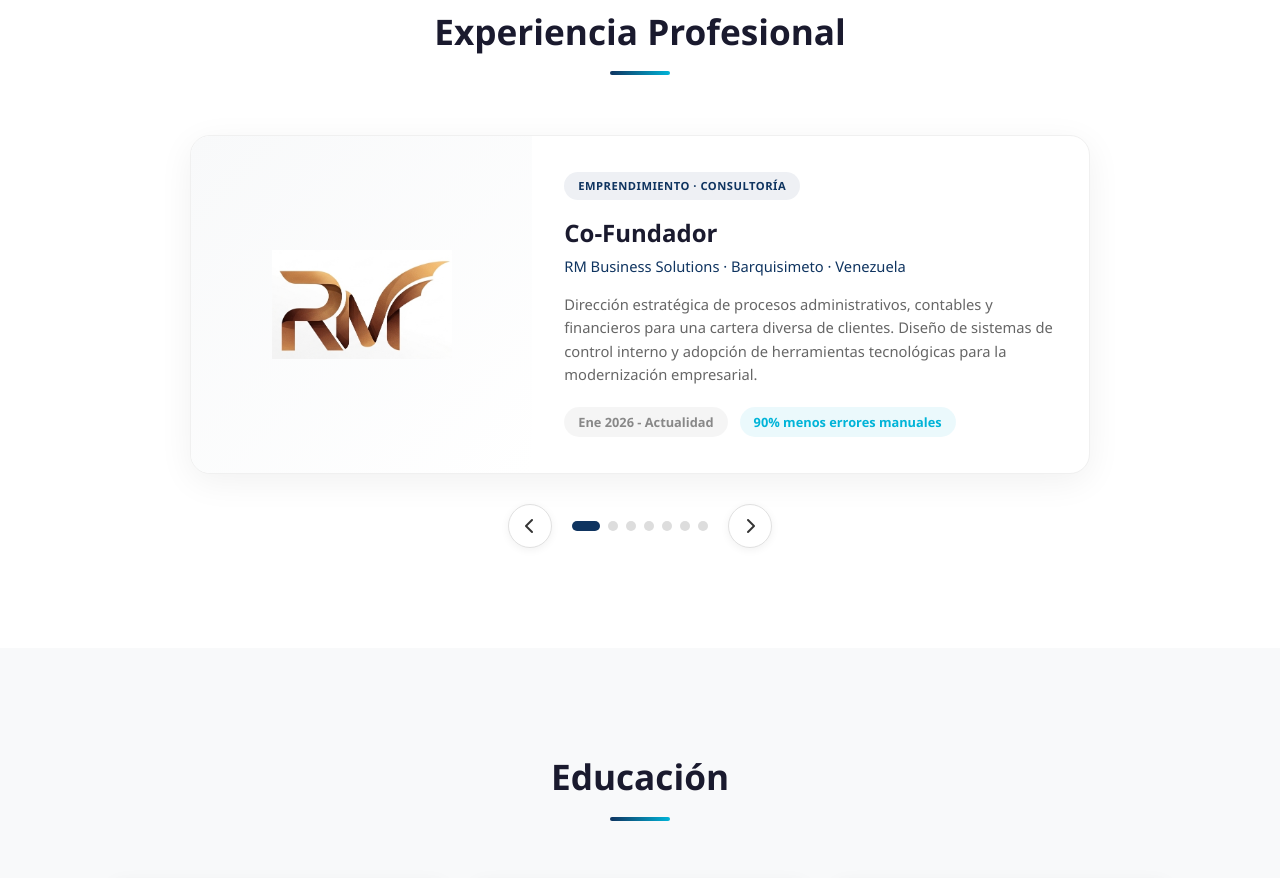
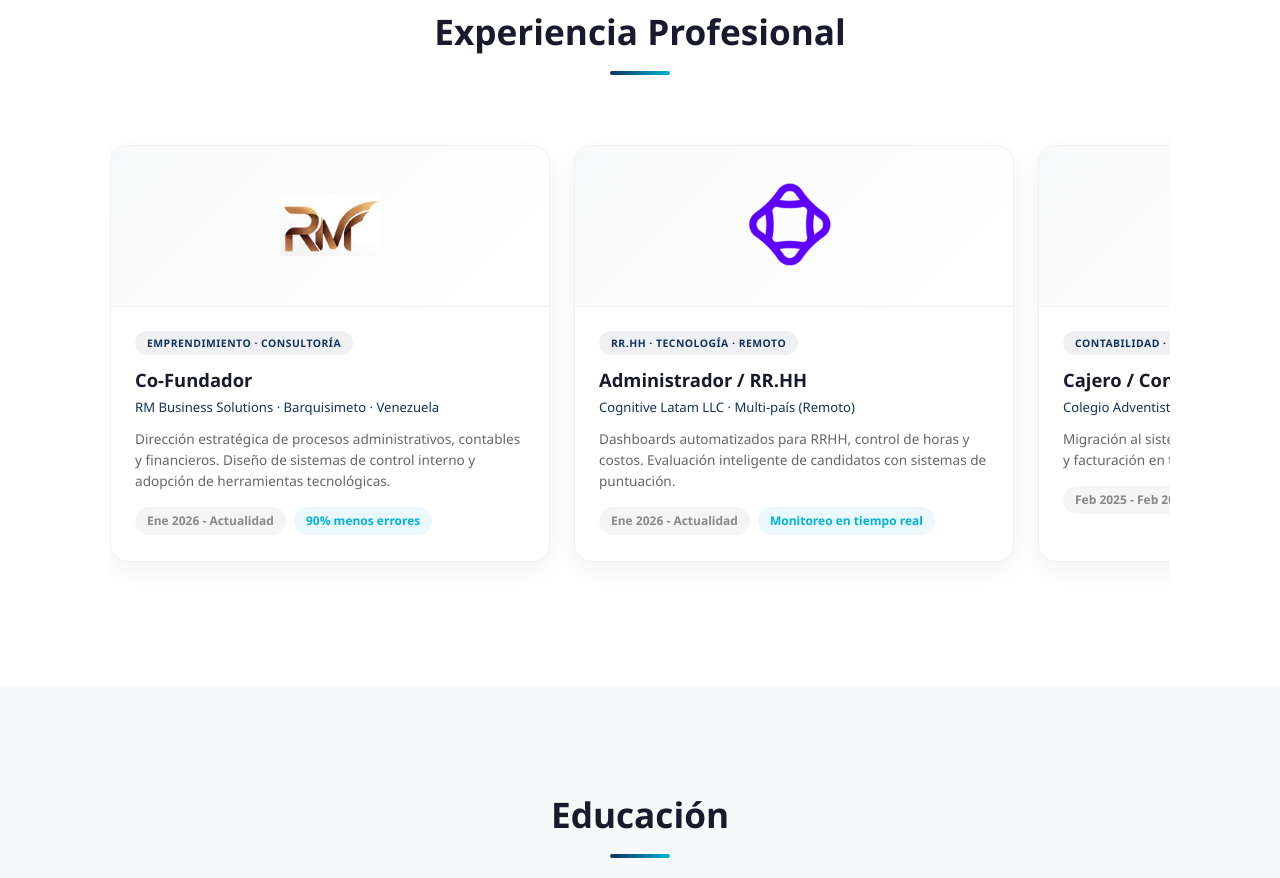
Before and after one commit to richard-silvaa/portfolio, a plain HTML site: page index.html in a window 1280 px wide. Shown: the part 1695-2573 px from the top of the page. Drawn offline with Linux system fonts and the light colour scheme.

Commit message:
Redesign experience as horizontal scroll panels (like certs)

```diff
--- a/index.html
+++ b/index.html
@@ -69,140 +69,120 @@
     <div class="container">
         <h2 class="section-title">Experiencia Profesional</h2>
 
-        <div class="exp-carousel" id="expCarousel">
+        <div class="exp-track">
 
-            <div class="exp-slide">
-                <div class="exp-slide-inner">
-                    <div class="exp-slide-img">
+            <div class="exp-panel">
+                <div class="exp-panel-img">
                     <img src="assets/logos/RM BUSINESS SOLUTIONS.png" alt="RM Business Solutions">
                 </div>
-                    <div class="exp-slide-body">
-                        <span class="exp-slide-tag">EMPRENDIMIENTO · CONSULTORÍA</span>
+                <div class="exp-panel-body">
+                    <span class="exp-panel-tag">EMPRENDIMIENTO · CONSULTORÍA</span>
                     <h3>Co-Fundador</h3>
                     <h4>RM Business Solutions · Barquisimeto · Venezuela</h4>
-                        <p class="exp-slide-desc">Dirección estratégica de procesos administrativos, contables y financieros para una cartera diversa de clientes. Diseño de sistemas de control interno y adopción de herramientas tecnológicas para la modernización empresarial.</p>
-                        <div class="exp-slide-meta">
-                            <span class="exp-slide-date">Ene 2026 - Actualidad</span>
-                            <span class="exp-slide-result">90% menos errores manuales</span>
-                        </div>
+                    <p class="exp-panel-desc">Dirección estratégica de procesos administrativos, contables y financieros. Diseño de sistemas de control interno y adopción de herramientas tecnológicas.</p>
+                    <div class="exp-panel-meta">
+                        <span class="exp-panel-date">Ene 2026 - Actualidad</span>
+                        <span class="exp-panel-result">90% menos errores</span>
                     </div>
                 </div>
             </div>
 
-            <div class="exp-slide">
-                <div class="exp-slide-inner">
-                    <div class="exp-slide-img">
+            <div class="exp-panel">
+                <div class="exp-panel-img">
                     <img src="assets/logos/Cognitive Latam LLC.png" alt="Cognitive Latam LLC">
                 </div>
-                    <div class="exp-slide-body">
-                        <span class="exp-slide-tag">RR.HH · TECNOLOGÍA · REMOTO</span>
+                <div class="exp-panel-body">
+                    <span class="exp-panel-tag">RR.HH · TECNOLOGÍA · REMOTO</span>
                     <h3>Administrador / RR.HH</h3>
-                        <h4>Cognitive Latam LLC · Estados Unidos/ Paraguay/ Argentina/ México/ España (Remoto)</h4>
-                        <p class="exp-slide-desc">Soporte administrativo de RRHH con dashboards automatizados para control de horas, costos y distribución salarial por proyecto. Evaluación automatizada de candidatos con sistemas de puntuación inteligente.</p>
-                        <div class="exp-slide-meta">
-                            <span class="exp-slide-date">Ene 2026 - Actualidad</span>
-                            <span class="exp-slide-result">Monitoreo en tiempo real</span>
-                        </div>
+                    <h4>Cognitive Latam LLC · Multi-país (Remoto)</h4>
+                    <p class="exp-panel-desc">Dashboards automatizados para RRHH, control de horas y costos. Evaluación inteligente de candidatos con sistemas de puntuación.</p>
+                    <div class="exp-panel-meta">
+                        <span class="exp-panel-date">Ene 2026 - Actualidad</span>
+                        <span class="exp-panel-result">Monitoreo en tiempo real</span>
                     </div>
                 </div>
             </div>
 
-            <div class="exp-slide">
-                <div class="exp-slide-inner">
-                    <div class="exp-slide-img">
+            <div class="exp-panel">
+                <div class="exp-panel-img">
                     <img src="assets/logos/Colegio Adventista Florencio Jiménez.jpg" alt="Colegio Adventista Florencio Jiménez">
                 </div>
-                    <div class="exp-slide-body">
-                        <span class="exp-slide-tag">CONTABILIDAD · AUTOMATIZACIÓN</span>
+                <div class="exp-panel-body">
+                    <span class="exp-panel-tag">CONTABILIDAD · AUTOMATIZACIÓN</span>
                     <h3>Cajero / Contador</h3>
-                        <h4>Colegio Adventista Florencio Jiménez · Barquisimeto · Venezuela</h4>
-                        <p class="exp-slide-desc">Migración de registros administrativos al sistema A2. Desarrollo de sistema automatizado de cobranzas y facturación en tiempo real con validación automática de transferencias.</p>
-                        <div class="exp-slide-meta">
-                            <span class="exp-slide-date">Feb 2025 - Feb 2026</span>
-                            <span class="exp-slide-result">98% de precisión contable</span>
-                        </div>
+                    <h4>Colegio Adventista Florencio Jiménez · Barquisimeto</h4>
+                    <p class="exp-panel-desc">Migración al sistema A2. Sistema automatizado de cobranzas y facturación en tiempo real con validación automática.</p>
+                    <div class="exp-panel-meta">
+                        <span class="exp-panel-date">Feb 2025 - Feb 2026</span>
+                        <span class="exp-panel-result">98% de precisión</span>
                     </div>
                 </div>
             </div>
 
-            <div class="exp-slide">
-                <div class="exp-slide-inner">
-                    <div class="exp-slide-img">
+            <div class="exp-panel">
+                <div class="exp-panel-img">
                     <img src="assets/logos/Instituto Universitario Adventista de Venezuela.png" alt="IUAV">
                 </div>
-                    <div class="exp-slide-body">
-                        <span class="exp-slide-tag">CONTABILIDAD · PRESUPUESTOS</span>
+                <div class="exp-panel-body">
+                    <span class="exp-panel-tag">CONTABILIDAD · PRESUPUESTOS</span>
                     <h3>Asistente Contable</h3>
-                        <h4>Instituto Universitario Adventista de Venezuela · Yaracuy · Venezuela</h4>
-                        <p class="exp-slide-desc">Elaboración y control de presupuestos. Coordinación remota de tareas contables. Diseño de formatos de seguimiento operativo adoptados por toda el área administrativa.</p>
-                        <div class="exp-slide-meta">
-                            <span class="exp-slide-date">Dic 2024 - Feb 2025</span>
-                            <span class="exp-slide-result">Modelo adoptado por el equipo</span>
-                        </div>
+                    <h4>IUAV · Yaracuy · Venezuela</h4>
+                    <p class="exp-panel-desc">Elaboración de presupuestos. Diseño de formatos de seguimiento operativo adoptados por toda el área administrativa.</p>
+                    <div class="exp-panel-meta">
+                        <span class="exp-panel-date">Dic 2024 - Feb 2025</span>
+                        <span class="exp-panel-result">Modelo adoptado</span>
                     </div>
                 </div>
             </div>
 
-            <div class="exp-slide">
-                <div class="exp-slide-inner">
-                    <div class="exp-slide-img">
+            <div class="exp-panel">
+                <div class="exp-panel-img">
                     <img src="assets/logos/Instituto Universitario Adventista de Venezuela.png" alt="IUAV">
                 </div>
-                    <div class="exp-slide-body">
-                        <span class="exp-slide-tag">COBRANZAS · FACTURACIÓN</span>
+                <div class="exp-panel-body">
+                    <span class="exp-panel-tag">COBRANZAS · FACTURACIÓN</span>
                     <h3>Cuentas por Cobrar</h3>
-                        <h4>Instituto Universitario Adventista de Venezuela · Yaracuy · Venezuela</h4>
-                        <p class="exp-slide-desc">Emisión y control de facturación electrónica. Gestión estratégica de cobranzas multicanal con recuperación de cartera vía redes sociales y seguimiento personalizado.</p>
-                        <div class="exp-slide-meta">
-                            <span class="exp-slide-date">Sep 2024 - Dic 2024</span>
-                            <span class="exp-slide-result">30% menos días de cobro</span>
-                        </div>
+                    <h4>IUAV · Yaracuy · Venezuela</h4>
+                    <p class="exp-panel-desc">Facturación electrónica. Gestión estratégica de cobranzas multicanal con recuperación de cartera vía redes sociales.</p>
+                    <div class="exp-panel-meta">
+                        <span class="exp-panel-date">Sep 2024 - Dic 2024</span>
+                        <span class="exp-panel-result">30% menos días de cobro</span>
                     </div>
                 </div>
             </div>
 
-            <div class="exp-slide">
-                <div class="exp-slide-inner">
-                    <div class="exp-slide-img">
+            <div class="exp-panel">
+                <div class="exp-panel-img">
                     <img src="assets/logos/Instituto Universitario Adventista de Venezuela.png" alt="IUAV">
                 </div>
-                    <div class="exp-slide-body">
-                        <span class="exp-slide-tag">CAJA · CONCILIACIONES</span>
+                <div class="exp-panel-body">
+                    <span class="exp-panel-tag">CAJA · CONCILIACIONES</span>
                     <h3>Cajero</h3>
-                        <h4>Instituto Universitario Adventista de Venezuela · Yaracuy · Venezuela</h4>
-                        <p class="exp-slide-desc">Gestión de caja chica, arqueos y conciliaciones bancarias nacionales e internacionales. Migración a Google Sheets colaborativos para seguimiento en tiempo real.</p>
-                        <div class="exp-slide-meta">
-                            <span class="exp-slide-date">May 2024 - Sep 2024</span>
-                            <span class="exp-slide-result">Mayor transparencia operativa</span>
-                        </div>
+                    <h4>IUAV · Yaracuy · Venezuela</h4>
+                    <p class="exp-panel-desc">Gestión de caja y conciliaciones bancarias nacionales e internacionales. Migración a Google Sheets colaborativos.</p>
+                    <div class="exp-panel-meta">
+                        <span class="exp-panel-date">May 2024 - Sep 2024</span>
+                        <span class="exp-panel-result">Mayor transparencia</span>
                     </div>
                 </div>
             </div>
 
-            <div class="exp-slide">
-                <div class="exp-slide-inner">
-                    <div class="exp-slide-img">
+            <div class="exp-panel">
+                <div class="exp-panel-img">
                     <img src="assets/logos/Instituto Universitario Adventista de Venezuela.png" alt="IUAV">
                 </div>
-                    <div class="exp-slide-body">
-                        <span class="exp-slide-tag">REPORTES · DIGITALIZACIÓN</span>
+                <div class="exp-panel-body">
+                    <span class="exp-panel-tag">REPORTES · DIGITALIZACIÓN</span>
                     <h3>Prácticas Profesionales</h3>
-                        <h4>Instituto Universitario Adventista de Venezuela · Yaracuy · Venezuela</h4>
-                        <p class="exp-slide-desc">Elaboración de reportes contables y conciliaciones. Implementación de transición de archivos físicos a sistema de gestión documental 100% digital.</p>
-                        <div class="exp-slide-meta">
-                            <span class="exp-slide-date">Ene 2024 - May 2024</span>
-                            <span class="exp-slide-result">Digitalización 100%</span>
-                        </div>
+                    <h4>IUAV · Yaracuy · Venezuela</h4>
+                    <p class="exp-panel-desc">Reportes contables y conciliaciones. Transición de archivos físicos a sistema de gestión documental 100% digital.</p>
+                    <div class="exp-panel-meta">
+                        <span class="exp-panel-date">Ene 2024 - May 2024</span>
+                        <span class="exp-panel-result">Digitalización 100%</span>
                     </div>
                 </div>
             </div>
 
-        </div>
-
-        <div class="exp-carousel-nav">
-            <button class="exp-nav-btn" id="expPrev"><i class="fas fa-chevron-left"></i></button>
-            <div class="exp-dots" id="expDots"></div>
-            <button class="exp-nav-btn" id="expNext"><i class="fas fa-chevron-right"></i></button>
         </div>
 
     </div>
--- a/script.js
+++ b/script.js
@@ -20,7 +20,7 @@ const observer = new IntersectionObserver((entries) => {
     });
 }, { threshold: 0.1 });
 
-document.querySelectorAll('.edu-card, .exp-card, .skill-category, .achievement-item, .contact-card').forEach(el => {
+document.querySelectorAll('.edu-card, .skill-category, .achievement-item, .contact-card').forEach(el => {
     el.style.opacity = '0';
     el.style.transform = 'translateY(30px)';
     el.style.transition = 'opacity 0.6s ease, transform 0.6s ease';
@@ -36,45 +36,3 @@ window.addEventListener('scroll', () => {
         navbar.style.background = 'rgba(26, 26, 46, 0.95)';
     }
 });
-
-// Experience Carousel
-const slides = document.querySelectorAll('.exp-slide');
-const prevBtn = document.getElementById('expPrev');
-const nextBtn = document.getElementById('expNext');
-const dotsContainer = document.getElementById('expDots');
-let currentSlide = 0;
-
-function showSlide(index) {
-    slides.forEach(s => s.classList.remove('active'));
-    const target = Math.max(0, Math.min(index, slides.length - 1));
-    slides[target].classList.add('active');
-    currentSlide = target;
-    updateDots();
-}
-
-function createDots() {
-    dotsContainer.innerHTML = '';
-    slides.forEach((_, i) => {
-        const dot = document.createElement('button');
-        dot.className = 'exp-dot' + (i === 0 ? ' active' : '');
-        dot.addEventListener('click', () => showSlide(i));
-        dotsContainer.appendChild(dot);
-    });
-}
-
-function updateDots() {
-    document.querySelectorAll('.exp-dot').forEach((dot, i) => {
-        dot.classList.toggle('active', i === currentSlide);
-    });
-}
-
-if (slides.length > 0) {
-    createDots();
-    showSlide(0);
-    nextBtn.addEventListener('click', () => {
-        showSlide(currentSlide + 1 < slides.length ? currentSlide + 1 : 0);
-    });
-    prevBtn.addEventListener('click', () => {
-        showSlide(currentSlide - 1 >= 0 ? currentSlide - 1 : slides.length - 1);
-    });
-}
--- a/styles.css
+++ b/styles.css
@@ -283,194 +283,146 @@ body {
     font-weight: 500;
 }
 
-/* Experience Carousel (cognitive.la style) */
-.exp-carousel {
-    max-width: 900px;
-    margin: 0 auto;
+/* Experience Panels (scroll horizontal like certs) */
+.exp-track {
+    display: flex;
+    gap: 24px;
+    overflow-x: auto;
+    scroll-snap-type: x mandatory;
+    -webkit-overflow-scrolling: touch;
+    scrollbar-width: thin;
+    scrollbar-color: #c0c0c0 transparent;
+    padding: 10px 4px 24px;
 }
 
-.exp-slide {
-    display: none;
+.exp-track::-webkit-scrollbar {
+    height: 4px;
 }
 
-.exp-slide.active {
-    display: block;
+.exp-track::-webkit-scrollbar-track {
+    background: transparent;
 }
 
-.exp-slide-inner {
-    display: flex;
-    background: #fff;
-    border-radius: 20px;
-    overflow: hidden;
-    box-shadow: 0 8px 35px rgba(0,0,0,0.06);
-    border: 1px solid #f0f0f0;
+.exp-track::-webkit-scrollbar-thumb {
+    background: #c0c0c0;
+    border-radius: 2px;
 }
 
-.exp-slide-img {
-    width: 38%;
-    min-height: 320px;
+.exp-panel {
+    min-width: 420px;
+    max-width: 440px;
+    background: #fff;
+    border-radius: 18px;
+    box-shadow: 0 8px 30px rgba(0,0,0,0.06);
+    border: 1px solid #f0f0f0;
+    flex-shrink: 0;
+    scroll-snap-align: start;
+    overflow: hidden;
+    transition: all 0.3s;
+}
+
+.exp-panel:hover {
+    transform: translateY(-5px);
+    box-shadow: 0 14px 40px rgba(0,0,0,0.1);
+    border-color: #0f3460;
+}
+
+.exp-panel-img {
     background: linear-gradient(135deg, #f8f9fa, #fff);
+    padding: 30px 24px;
     display: flex;
     align-items: center;
     justify-content: center;
-    padding: 30px;
-    flex-shrink: 0;
+    border-bottom: 1px solid #f0f0f0;
+    min-height: 160px;
 }
 
-.exp-slide-img img {
-    width: 80%;
-    max-width: 180px;
-    max-height: 180px;
+.exp-panel-img img {
+    width: 100px;
+    height: 100px;
     object-fit: contain;
 }
 
-.exp-slide-body {
-    padding: 36px 32px;
-    flex: 1;
-    display: flex;
-    flex-direction: column;
-    justify-content: center;
+.exp-panel-body {
+    padding: 22px 24px 26px;
 }
 
-.exp-slide-tag {
+.exp-panel-tag {
     display: inline-block;
-    font-size: 0.7rem;
+    font-size: 0.65rem;
     font-weight: 700;
     color: #0f3460;
     background: rgba(15, 52, 96, 0.07);
-    padding: 5px 14px;
+    padding: 4px 12px;
     border-radius: 20px;
     letter-spacing: 0.5px;
-    margin-bottom: 14px;
-    align-self: flex-start;
+    margin-bottom: 10px;
 }
 
-.exp-slide-body h3 {
-    font-size: 1.5rem;
-    font-weight: 800;
+.exp-panel-body h3 {
+    font-size: 1.15rem;
+    font-weight: 700;
     color: #1a1a2e;
-    margin-bottom: 4px;
+    margin-bottom: 3px;
 }
 
-.exp-slide-body h4 {
-    font-size: 0.92rem;
+.exp-panel-body h4 {
+    font-size: 0.82rem;
     color: #0f3460;
     font-weight: 500;
-    margin-bottom: 16px;
+    margin-bottom: 12px;
     line-height: 1.4;
 }
 
-.exp-slide-desc {
-    font-size: 0.92rem;
+.exp-panel-desc {
+    font-size: 0.85rem;
     color: #666;
-    line-height: 1.6;
-    margin-bottom: 20px;
+    line-height: 1.55;
+    margin-bottom: 16px;
 }
 
-.exp-slide-meta {
+.exp-panel-meta {
     display: flex;
     flex-wrap: wrap;
-    gap: 12px;
-    align-items: center;
+    gap: 8px;
 }
 
-.exp-slide-date {
-    font-size: 0.8rem;
+.exp-panel-date {
+    font-size: 0.75rem;
     font-weight: 600;
     color: #888;
     background: rgba(0,0,0,0.04);
-    padding: 5px 14px;
+    padding: 4px 12px;
     border-radius: 20px;
 }
 
-.exp-slide-result {
-    font-size: 0.8rem;
+.exp-panel-result {
+    font-size: 0.75rem;
     font-weight: 700;
     color: #00b4d8;
     background: rgba(0, 180, 216, 0.08);
-    padding: 5px 14px;
+    padding: 4px 12px;
     border-radius: 20px;
 }
 
-.exp-carousel-nav {
-    display: flex;
-    align-items: center;
-    justify-content: center;
-    gap: 20px;
-    margin-top: 30px;
-}
-
-.exp-nav-btn {
-    width: 44px;
-    height: 44px;
-    border-radius: 50%;
-    border: 1px solid #e0e0e0;
-    background: #fff;
-    display: flex;
-    align-items: center;
-    justify-content: center;
-    cursor: pointer;
-    transition: all 0.3s;
-    color: #333;
-    font-size: 1rem;
-    box-shadow: 0 2px 8px rgba(0,0,0,0.06);
-}
-
-.exp-nav-btn:hover {
-    background: #0f3460;
-    color: #fff;
-    border-color: #0f3460;
-}
-
-.exp-dots {
-    display: flex;
-    gap: 8px;
-}
-
-.exp-dot {
-    width: 10px;
-    height: 10px;
-    border-radius: 50%;
-    background: #ddd;
-    border: none;
-    cursor: pointer;
-    padding: 0;
-    transition: all 0.3s;
-}
-
-.exp-dot.active {
-    background: #0f3460;
-    width: 28px;
-    border-radius: 5px;
-}
-
 @media (max-width: 768px) {
-    .exp-slide-inner {
-        flex-direction: column;
+    .exp-panel {
+        min-width: 280px;
+        max-width: 300px;
     }
 
-    .exp-slide-img {
-        width: 100%;
-        min-height: 180px;
-        padding: 24px;
+    .exp-panel-img {
+        min-height: 130px;
+        padding: 20px;
     }
 
-    .exp-slide-img img {
-        max-width: 120px;
-        max-height: 120px;
+    .exp-panel-img img {
+        width: 80px;
+        height: 80px;
     }
 
-    .exp-slide-body {
-        padding: 24px 22px;
-    }
-
-    .exp-slide-body h3 {
-        font-size: 1.2rem;
-    }
-
-    .exp-slide-meta {
-        flex-direction: column;
-        align-items: flex-start;
+    .exp-panel-body {
+        padding: 18px 18px 22px;
     }
 }
 
```
Lines whose indentation alone changed are shown as unchanged.
